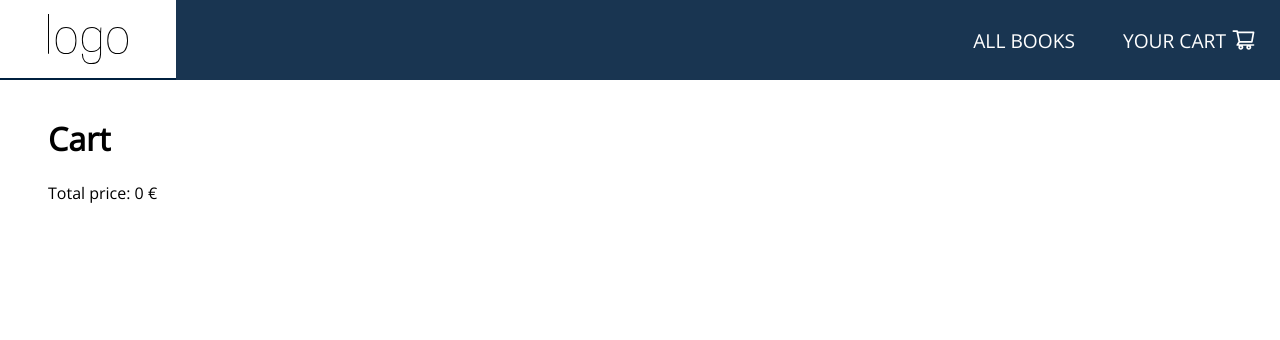
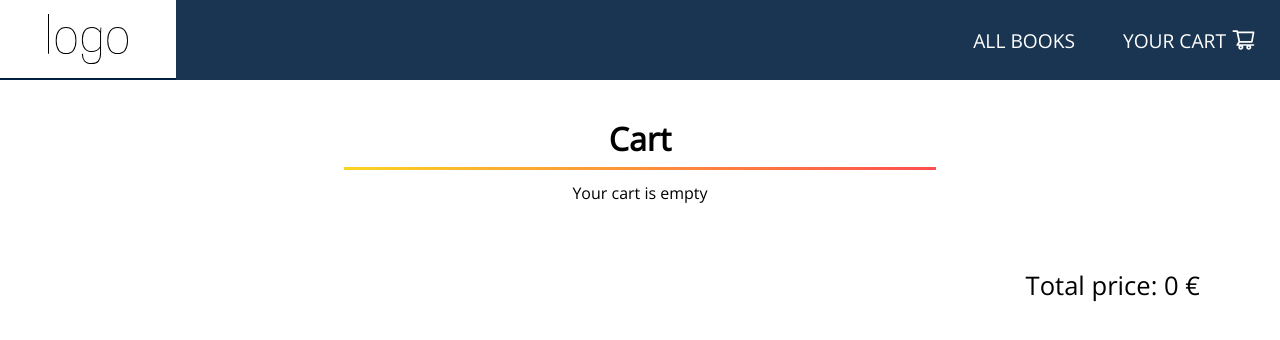
Before and after one commit to annafaix/100DaysOfCode, a React (Create React App) app in the folder web_shop/: page /cart in a window 1280 px wide. Shown: the top 340 px of the page. Built offline with nearby package versions, Linux system fonts and the light colour scheme.

Commit message:
styling cart.js

```diff
--- a/web_shop/src/App.js
+++ b/web_shop/src/App.js
@@ -38,8 +38,8 @@ function App() {
             <Route exact path="/"  >
               <div className="introduction">
                 <h1>Recommended Books to read in the summer</h1>
-                <p>Here you can find some inspiration for summer reading. These are the books I would like to read in the next months.
-                  <br/>Choose a book, read more details about it and "add" it to your cart/wish list! Almost like in a real online book store..
+                <p>Here you can find some inspiration for summer reading.  These are the books I would like to read in the next months.
+                  <br/>Choose a book, read more details about it and "add" it to your cart/wish list! Almost like in a real online book store...
                 </p>
               </div>
               <ProductList/>
--- a/web_shop/src/App.scss
+++ b/web_shop/src/App.scss
@@ -1,3 +1,5 @@
+$marineBlue:#00203FFF;
+
 body  {
   margin: 0;
   font-family: "Open sans";
@@ -25,7 +27,7 @@ body  {
   align-items: center;
   height: 100%;
   width: 100%;
-  background-color: #00203FFF;
+  background-color: $marineBlue;
   opacity: 0.9;
 
 }
@@ -48,7 +50,7 @@ body  {
   right: 2px;
   border: 1px solid #FFF;
   background-color: #FFF;
-  color:  #00203FFF;
+  color: $marineBlue;
   padding: 2px;
   border-radius: 100%;
   width: 20px;
@@ -64,7 +66,7 @@ body  {
   width: 5rem;
   background-color: #fff;
   padding: 0 3rem;
-  border-bottom: 2px solid #00203FFF;
+  border-bottom: 2px solid $marineBlue;
 }
 main {
   margin: 1rem 3rem;
@@ -77,7 +79,6 @@ main {
   h1{
     font-weight: bold;
     position: relative;
-
 
    &:after{
      content:'';
@@ -170,12 +171,11 @@ li {
   }
 
   .addToCartBtn{
-    background-color: #00203FFF;
+    background-color: $marineBlue;
     border:none;
     border-radius: 2px;
     color: #FFF;
     cursor: pointer;
-    font-size: 1.5rem;
     margin: 0;
     padding: 0.7rem;
     font-size: 1.2rem;
--- a/web_shop/src/features/Cart/Cart.js
+++ b/web_shop/src/features/Cart/Cart.js
@@ -1,32 +1,40 @@
 //a React component that shows the UI for the counter feature
 import React from 'react';
 import { useSelector } from 'react-redux';
+import { FaRegTrashAlt } from "react-icons/fa";
 import './Cart.scss'
 
 function Cart(){
-  const cartContent = useSelector(state=> state.cart);
-  let bookInCart = cartContent.books;
+  const cartItems = useSelector(state=> state.cart);
+  let bookInCart = cartItems.books;
   const cartTotalPrice = useSelector(state => state.cart.price);
 
   let booksItems = bookInCart.map(book => {
     return(
-      <li key={bookInCart[book]} >
-        <img src={book.book_image} alt= { `cover of ${book.title}` } />
+      <li key={cartItems[book]} className="itemInCart">
+        <div>
           <h2> {book.title}</h2>
           <h3>{book.author}</h3>
+        </div>
+        <div>
+          <p>{book.price} €</p>
+          <button className="removeFromCartBtn"><FaRegTrashAlt/> </button>
+        </div>
       </li>
     )
   });
 
   let roundPrice = Math.round(cartTotalPrice * 100) / 100;
+  let cartContent = (bookInCart.length === 0) ? "Your cart is empty" : null;
 
     return(
       <React.Fragment>
-        <h1>Cart</h1>
-        <ul>
-          {booksItems}
-        </ul>
-        <div>
+        <div className="introduction">
+         <h1 >Cart</h1>
+         {cartContent}
+         </div>
+         <ul className="cartList">{booksItems} </ul>
+        <div className="amountToPay">
           Total price: {roundPrice} €
         </div>
       </React.Fragment>
--- a/web_shop/src/features/Cart/Cart.scss
+++ b/web_shop/src/features/Cart/Cart.scss
@@ -1,8 +1,31 @@
-ul{
-/*   list-style:none;
-  display: grid;
-  grid-gap: 3rem;
-  grid-template-columns: repeat(auto-fit, minmax(500px, 1fr));
+$marineBlue:#00203FFF;
+.cartList{
+  list-style:none;
+  display: flex;
+  flex-direction: column;
   padding: 0 ;
-  margin: 2rem; */
+  margin: 2rem;
+
+  li {
+    border-bottom: 1px solid $marineBlue;
+    display: flex;
+    justify-content: space-between;
+
+    .removeFromCartBtn{
+      border: none;
+      background-color: red;
+      border-radius: 2px;
+      color: #FFF;
+      cursor: pointer;
+      margin: 0;
+      padding: 0.7rem;
+      font-size: 1.2rem;
+    }
+  }
 }
+
+.amountToPay{
+  margin:2rem;
+  text-align: end;
+  font-size: 1.6rem;
+}
```
